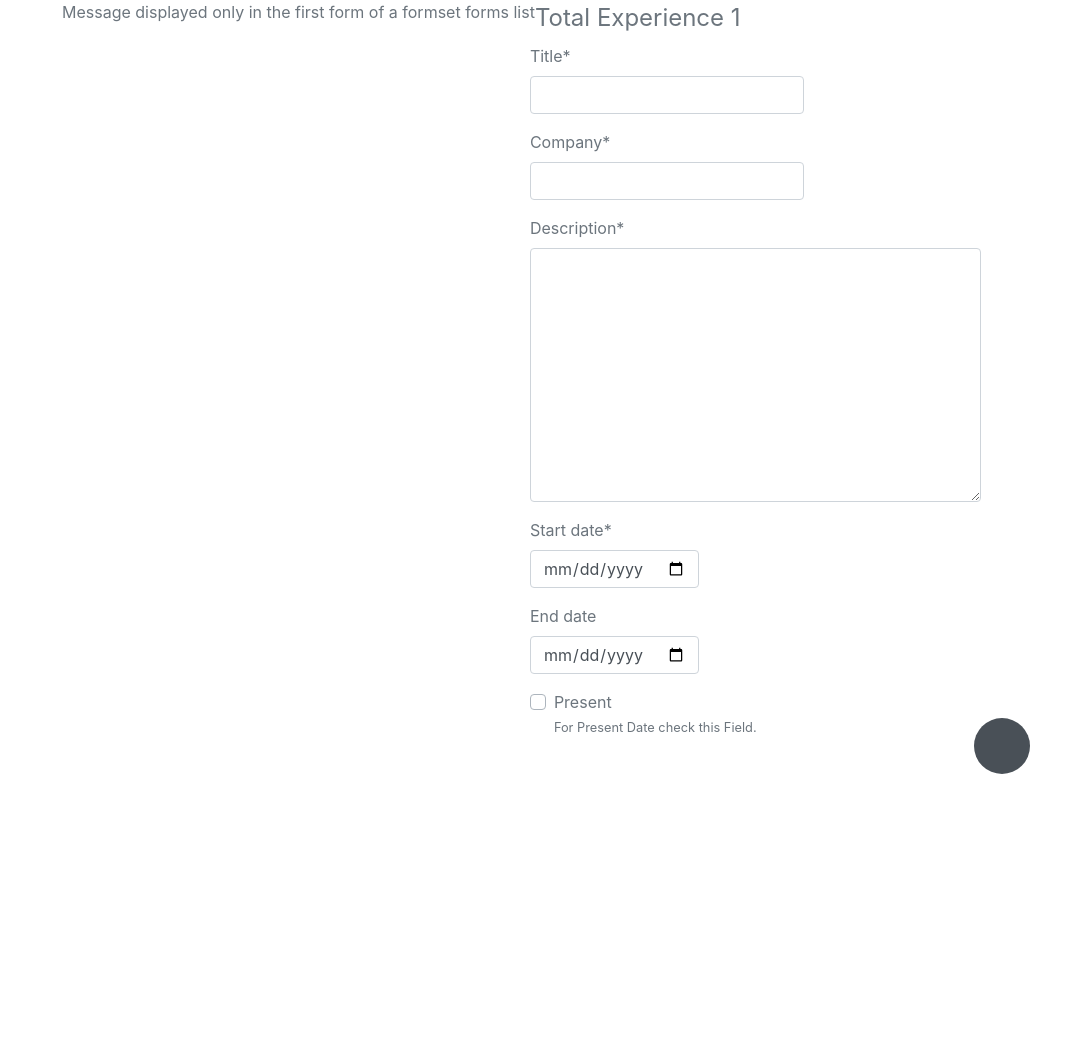
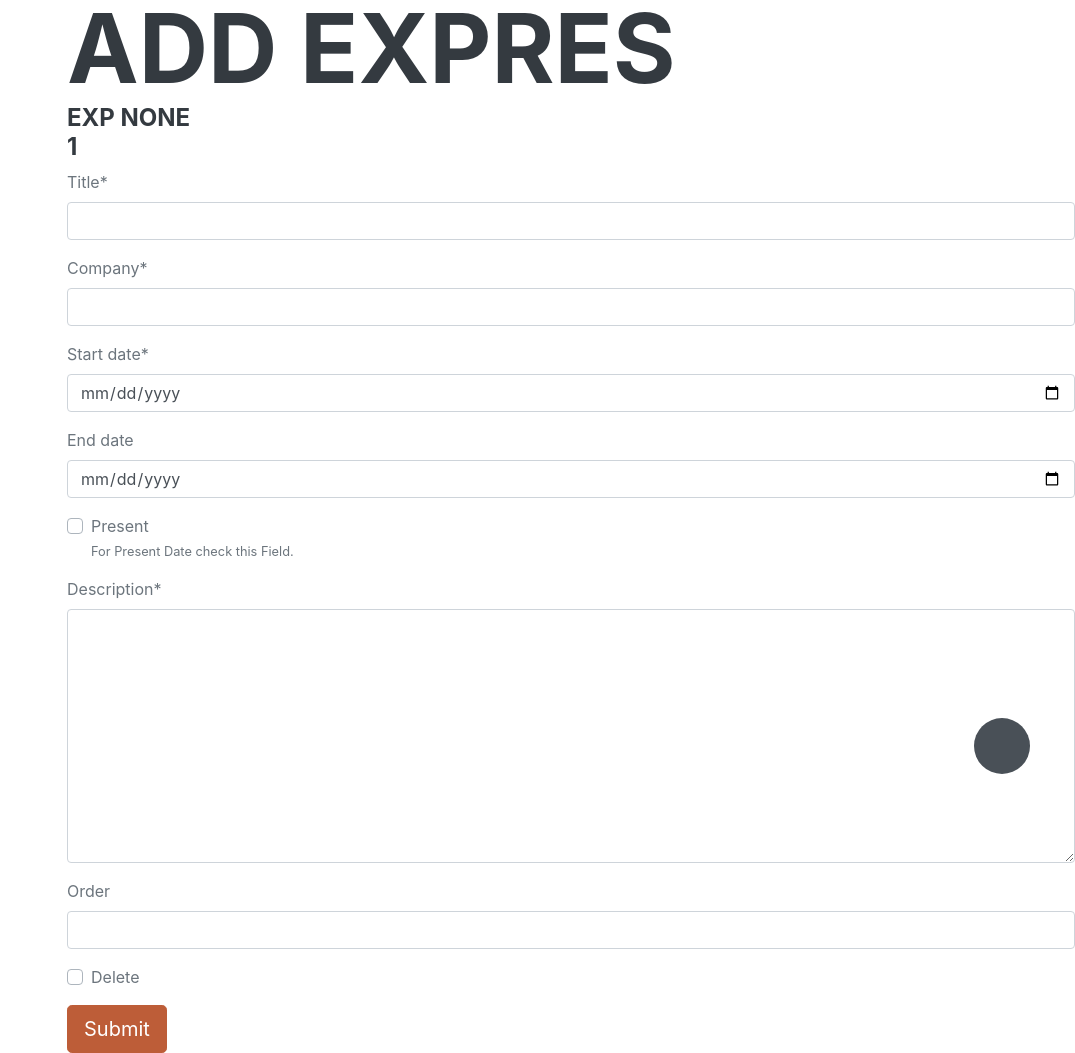
Before and after one commit to shyamkumaryadav/pativirakka, a Django app: page /test/ in a window 1280 px wide. Shown: the whole page, without its empty margins (205-1280 px from the left). Before the commit the page ends 774 px from the top, so only its background shows below. Run offline with Django 3.2, Linux system fonts and the light colour scheme; the visitor is signed in with stand-in values (Sample User, id 1); data that the repository does not hold is empty; some libraries are stand-ins or nearby versions; some web fonts are replaced.

Commit message:
inline ok ok ok

```diff
--- a/pativirakka/admin.py
+++ b/pativirakka/admin.py
@@ -54,9 +54,9 @@
 class UserAdmins(UserAdmin):
     inlines = [TabEducation, TabSkills,
                TabExperience, TabSocial_links, TabAwardCertification, TabAdd_more]
-    readonly_fields = ('image_tag',)
+    readonly_fields = ('image_tag','id')
     fieldsets = (
-        (None, {'fields': ('image_tag', 'username', 'email', 'password', 'profile')}),
+        (None, {'fields': ('id', 'image_tag', 'username', 'email', 'password', 'profile')}),
         ('Personal info', {
             'classes': ('collapse',),
             'fields': ('first_name', 'last_name', 'address', 'about')}),
--- a/pativirakka/forms.py
+++ b/pativirakka/forms.py
@@ -1,4 +1,5 @@
 from django import forms
+from ckeditor.widgets import CKEditorWidget
 from crispy_forms.helper import FormHelper
 from crispy_forms.layout import *
 from crispy_forms.bootstrap import *
@@ -18,28 +19,37 @@
 class ExpUser(forms.ModelForm):
     class Meta:
         model = Experience
-        fields = ("title", "company", "start_date",
-                  "end_date", "present", "description")
+        # fields = ("title", "company", "start_date",
+        #           "end_date", "present", "description")
+        exclude = ('user',)
         widgets = {
             'start_date': DateInput(),
-            'end_date': DateInput()
+            'end_date': DateInput(),
+            # 'description': CKEditorWidget()
         }
 
     def __init__(self, *args, **kwargs):
         super(ExpUser, self).__init__(*args, **kwargs)
         self.helper = FormHelper()
-        self.helper.layout = Layout(
-            Row(HTML(
-                "{% if forloop.first %}Message displayed only in the first form of a formset forms list{% endif %}"),
-                Fieldset("Total Experience {{ forloop.counter }}",
-                         Row(Field('title')),
-                         Row(Field('company')),
-                         Row(Field('description')),
-                         Row(Field('start_date')),
-                         Row(Field('end_date')),
-                         Row(Field('present'))
-                         ))
-        )
-        self.helper.form_id = 'ExpChangeForm'
-        self.helper.form_method = 'post'
-        self.render_required_fields = True
+        self.helper.form_tag = False
+        self.helper.disable_csrf = True
+        self.helper.render_hidden_fields = True
+        self.helper.render_required_fields = True
+        self.helper.render_unmentioned_fields = True
+    #     self.layout = Layout(
+    #         # Row(HTML(
+    #         #     "{% if forloop.first %}Message displayed only in the first form of a formset forms list{% endif %}"),
+    #         #     Fieldset("Total Experience {{ forloop.counter }}",
+    #                      Row(Field('title')),
+    #                      Row(Field('company')),
+    #                      Row(Field('description')),
+    #                      Row(Field('start_date')),
+    #                      Row(Field('end_date')),
+    #                      Row(Field('present'))
+
+    #         # HTML("{% if forloop.last %}<input type='submit' name='Done'>{% endif %}")
+    #     )
+    #     # self.render_required_fields = True
+    #     # self.helper.form_id = 'ExpChangeForm'
+    #     # self.helper.form_method = 'post'
+    #     # self.render_required_fields = True
--- a/pativirakka/views.py
+++ b/pativirakka/views.py
@@ -30,16 +30,16 @@
 def test(request):
     context = {}
     UserExp = inlineformset_factory(
-        User, Experience, form=ExpUser, extra=1)
+        User, Experience, form=ExpUser, extra=1, can_order=True)
     if request.method == "POST":
-        form = UserExp(request.POST, request.FILES, instance=request.user)
+        form = UserExp(request.POST, request.FILES, instance=request.user, prefix='article')
         if form.is_valid():
             form.save()
             return HttpResponseRedirect(request.path)
         else:
             context['formset'] = form
     else:
-        form = UserExp(instance=request.user)
+        form = UserExp(instance=request.user, prefix='article')
         context['formset'] = form
     return render(request, 'form.html', context)
 
--- a/templates/bash.html
+++ b/templates/bash.html
@@ -24,7 +24,7 @@
     </head>
     <body id="page-top">
         <div class="social-icons" style="height:50px;width:50px;position:fixed;bottom: 4%; right: 4%;z-index:20000;" title="Github Link">
-            <a class="social-icon" href="https://github.com/shyamkumaryadav/pativirakka">
+            <a class="social-icon" href="https://github.com/shyamkumaryadav/pativirakka" target="_blank">
                 <i class="fab fa-github"></i>
             </a>
         </div>
--- a/templates/example.html
+++ b/templates/example.html
@@ -9,6 +9,7 @@
             <button class="navbar-toggler" type="button" data-toggle="collapse" data-target="#navbarSupportedContent" aria-controls="navbarSupportedContent" aria-expanded="false" aria-label="Toggle navigation"><span class="navbar-toggler-icon"></span></button>
             <div class="collapse navbar-collapse" id="navbarSupportedContent">
                 <ul class="navbar-nav">
+                    <li class="nav-item"><a class="nav-link" href="{% url 'home' %}">Home</a></li>
                     <li class="nav-item"><a class="nav-link js-scroll-trigger" href="#about">About</a></li>
                     <li class="nav-item"><a class="nav-link js-scroll-trigger" href="#experience">Experience</a></li>
                     <li class="nav-item"><a class="nav-link js-scroll-trigger" href="#education">Education</a></li>
--- a/templates/form.html
+++ b/templates/form.html
@@ -17,10 +17,21 @@
    </div>
    <div class="row">
      <div class="col"> {% endcomment %}
+       <form method="post">
         {% load crispy_forms_tags %}
+        {% csrf_token %}
+        <!-- this is crispy form start -->
           {% for form in formset %}
+          {% if forloop.first %}<h1>Add Expres</h1>{% endif %}
+          {% comment %}form count {{ forloop.count }}{% endcomment %}
+          <h4>Exp {{ form.id.value }} <br>{{ forloop.counter }}</h4>
           {% crispy form %}
           {% endfor %}
+          {{ formset.management_form }}
+          <!-- this is end of crispy form -->
+        <input type="submit" class="btn btn-primary btn-lg btn-blck" name="Submit">
+        <!-- this is btn -->
+      <!-- </form> -->
     {% comment %} </div>
   </div>
 </div>
--- a/templates/index.html
+++ b/templates/index.html
@@ -14,6 +14,7 @@
                         <div class="dropdown-menu" aria-labelledby="navbarDropdown">
                             {% if user.is_authenticated %}
                             <a class="dropdown-item" href="#about" >{{ user.username }}</a>
+                            <a class="dropdown-item" href="{% url 'example' %}" >Example</a>
                             <a class="dropdown-item" href="#" >Create</a>
                             <a class="dropdown-item" href="{% url 'logout' %}" >Logout</a>
                             {% else %}
```
Lines whose indentation alone changed are shown as unchanged.
